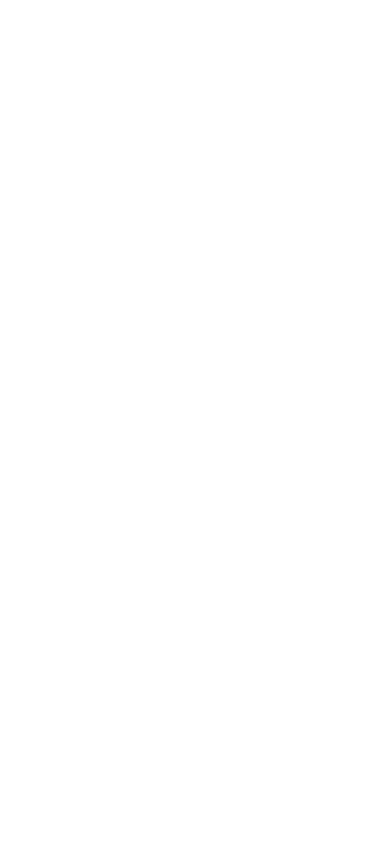
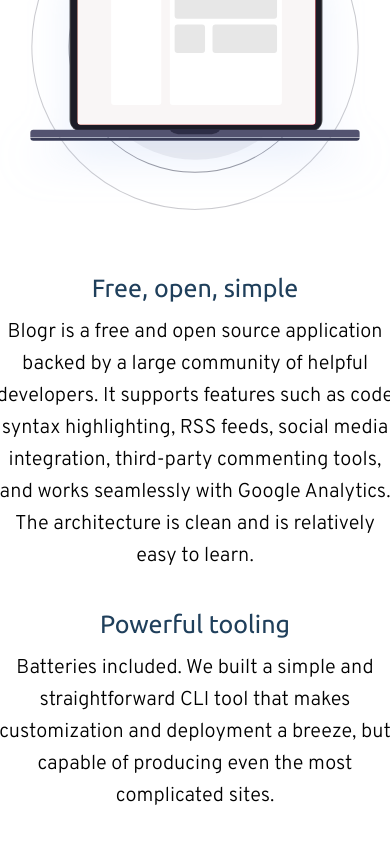
Before and after one commit to tamasgyetvan/Blogr_LandinPage, a React (Vite) app: page / in a window 390 px wide. Shown: the part 3243-4087 px from the top of the page. Before the commit the page ends 2959 px from the top, so only its background shows below. Built offline with nearby package versions, Linux system fonts and the light colour scheme.

Commit message:
Create SectionThree component

```diff
--- a/src/components/Main/Main.tsx
+++ b/src/components/Main/Main.tsx
@@ -1,4 +1,5 @@
 import { SectionOne } from "./SectionOne";
+import { SectionThree } from "./SectionThree";
 import { SectionTwo } from "./SectionTwo";
 
 export const Main = () => {
@@ -7,6 +8,7 @@ export const Main = () => {
       <h2>Designed for the future</h2>
       <SectionOne />
       <SectionTwo />
+      <SectionThree />
     </main>
   );
 };
--- /dev/null
+++ b/src/components/Main/SectionThree.tsx
@@ -0,0 +1,31 @@
+import { TextBox } from "./TextBox";
+
+export const SectionThree = () => {
+  return (
+    <section className="sectionThree">
+      <img
+        className="laptopDesktop"
+        src="public/images/illustration-laptop-desktop.svg"
+        alt=""
+      />
+      <img
+        className="laptopMobile"
+        src="public/images/illustration-laptop-mobile.svg"
+        alt=""
+      />
+      <div className="textContainer">
+        <TextBox
+          title="Free, open, simple"
+          content="Blogr is a free and open source application backed by a large community of helpful developers. It supports
+          features such as code syntax highlighting, RSS feeds, social media integration, third-party commenting tools,
+          and works seamlessly with Google Analytics. The architecture is clean and is relatively easy to learn."
+        />
+        <TextBox
+          title="Powerful tooling"
+          content="Batteries included. We built a simple and straightforward CLI tool that makes customization and deployment a breeze, but
+          capable of producing even the most complicated sites."
+        />
+      </div>
+    </section>
+  );
+};
--- /dev/null
+++ b/src/scss/components/SectionThree.scss
@@ -0,0 +1,57 @@
+.sectionThree {
+  display: flex;
+  justify-content: center;
+  align-items: center;
+  position: relative;
+  margin: 5rem;
+
+  .laptopMobile {
+    display: none;
+  }
+
+  .textContainer {
+    position: relative;
+    right: -280px;
+    box-sizing: border-box;
+    padding: 5rem;
+    display: flex;
+    flex-direction: column;
+    gap: 4rem;
+  }
+
+  .laptopDesktop {
+    position: absolute;
+    right: 330px;
+
+  }
+}
+
+@media only screen and (max-width: 950px) {
+    .sectionThree {
+        display: flex;
+        flex-direction: column;
+        justify-content: center;
+        align-items: center;
+        margin: 5rem;
+
+        .laptopMobile {
+            width: 500px;
+            display: block;
+        }
+
+        .textContainer {
+        position: static;
+          box-sizing: border-box;
+          display: flex;
+          flex-direction: column;
+          gap: 4rem;
+          padding: 5rem;
+
+        }
+
+        .laptopDesktop {
+          display: none;
+
+        }
+      }
+}
--- a/src/scss/style.scss
+++ b/src/scss/style.scss
@@ -7,3 +7,4 @@
 @use "../scss/components/SectionOne.scss";
 @use "../scss/components/TextBox.scss";
 @use "../scss/components/SectionTwo.scss";
+@use "../scss/components/SectionThree.scss";
```
